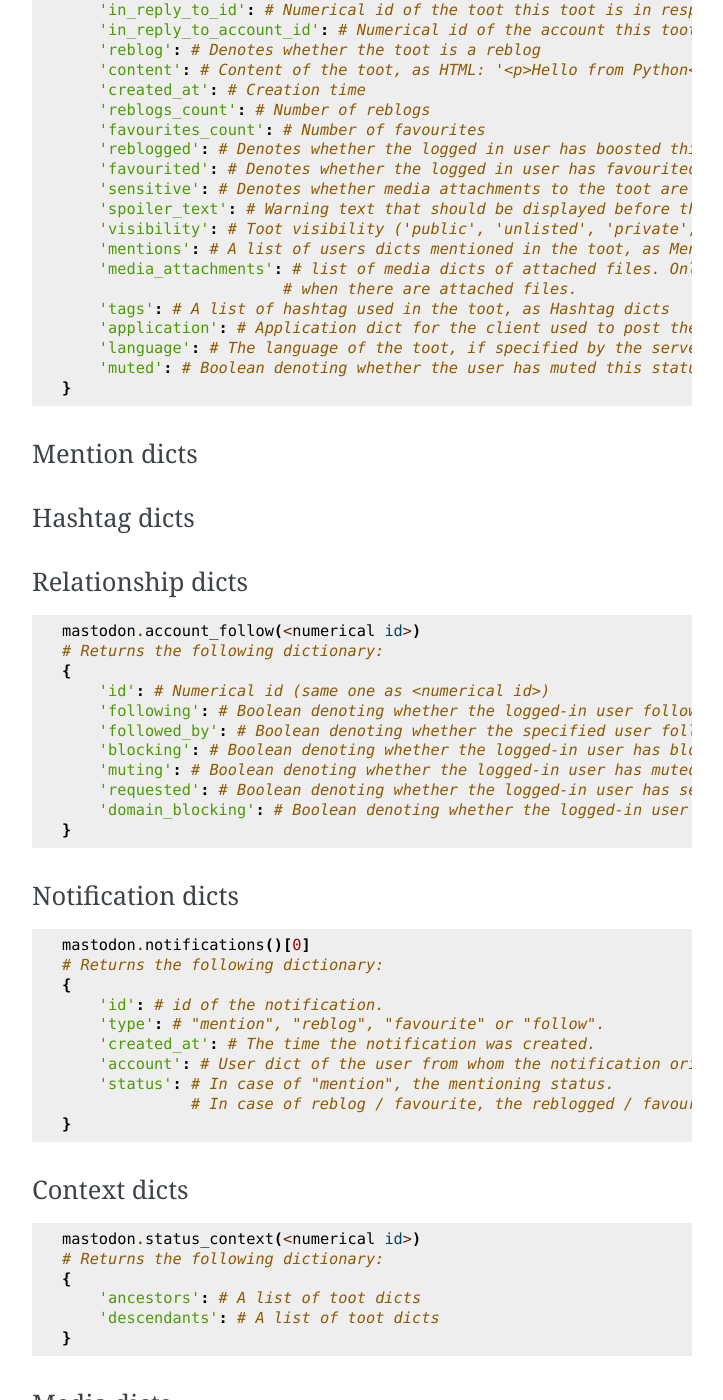
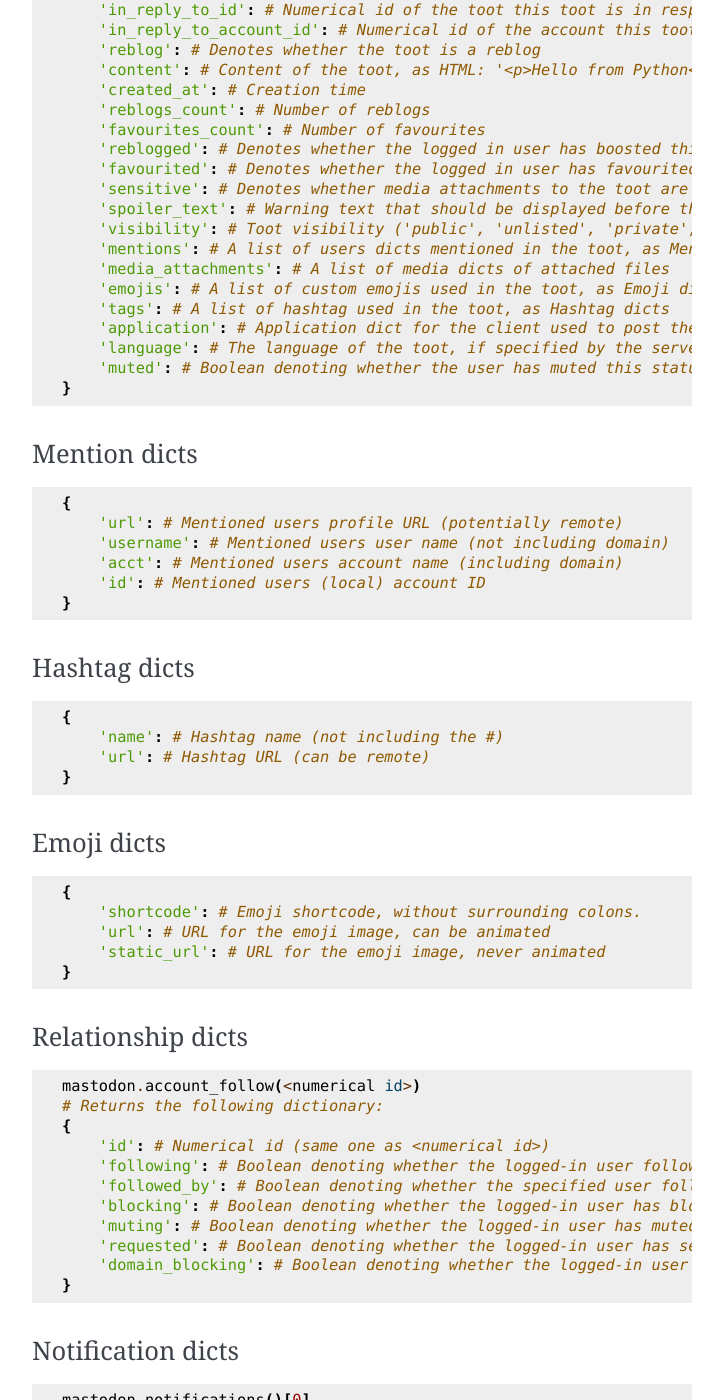
Before and after one commit to halcy/Mastodon.py, a Sphinx documentation site: the page built from docs/index.rst, in a window 1280 px wide and 1400 px high, scrolled down 3842 px. Shown: the whole window, without its empty margins (388-1111 px from the left). Built offline with Sphinx 7.4.7, drawn with Linux system fonts in a browser that asks for light colours; some of the changed text lies outside the part shown.

Commit message:
Emoji dict documentation

```diff
--- a/docs/index.rst
+++ b/docs/index.rst
@@ -186,17 +186,18 @@
         'spoiler_text': # Warning text that should be displayed before the toot content
         'visibility': # Toot visibility ('public', 'unlisted', 'private', or 'direct')
         'mentions': # A list of users dicts mentioned in the toot, as Mention dicts
-        'media_attachments': # list of media dicts of attached files. Only present
-                            # when there are attached files.
+        'media_attachments': # A list of media dicts of attached files
+        'emojis': # A list of custom emojis used in the toot, as Emoji dicts
         'tags': # A list of hashtag used in the toot, as Hashtag dicts
         'application': # Application dict for the client used to post the toot
         'language': # The language of the toot, if specified by the server.
-        'muted': # Boolean denoting whether the user has muted this status by way of conversation muting.
+        'muted': # Boolean denoting whether the user has muted this status by way of conversation muting
     }
 
 Mention dicts
 ~~~~~~~~~~~~~
 .. code-block:: python
+
     {
         'url': # Mentioned users profile URL (potentially remote)
         'username': # Mentioned users user name (not including domain)
@@ -207,9 +208,20 @@
 Hashtag dicts
 ~~~~~~~~~~~~~
 .. code-block:: python
+
     {
         'name': # Hashtag name (not including the #)
         'url': # Hashtag URL (can be remote)
+    }
+
+Emoji dicts
+~~~~~~~~~~~
+.. code-block:: python
+
+    {
+        'shortcode': # Emoji shortcode, without surrounding colons.
+        'url': # URL for the emoji image, can be animated
+        'static_url': # URL for the emoji image, never animated
     }
 
 Relationship dicts
```
Also changed, not shown: other parts of docs/index.rst (+1 -1 lines).
